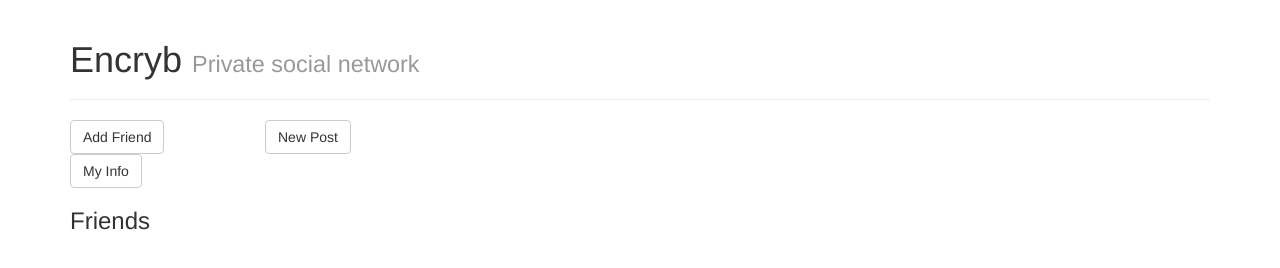
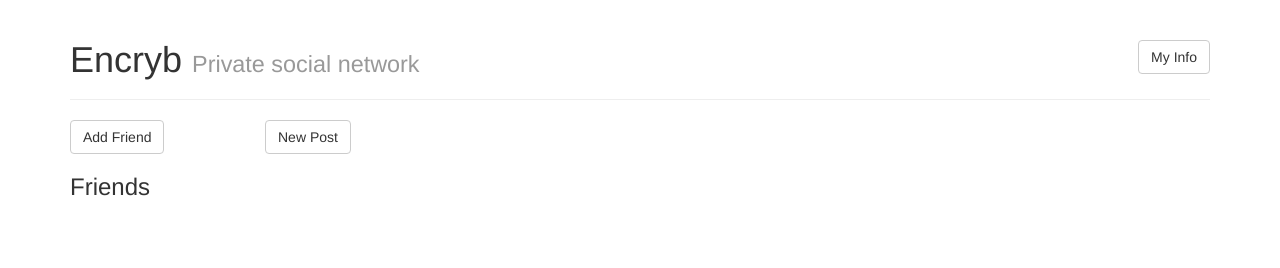
Before and after one commit to encryb/encryb-javascript, a plain HTML site: page require.html in a window 1280 px wide. Drawn offline with Linux system fonts and the light colour scheme.

Commit message:
Move my info button to right top corner.

```diff
--- a/require.html
+++ b/require.html
@@ -11,14 +11,13 @@
 <body>
 <div id="container" class="container">
     <div class="page-header">
+        <div class="pull-right"><a href="#" id="myInfo" class="btn btn-default" role="button">My Info</a></div>
         <h1>Encryb <small>Private social network</small></h1>
-
     </div>
 
     <div class="row">
         <div class="col-lg-2">
             <a href="#" id="addFriend" class="btn btn-default" role="button">Add Friend</a>
-            <a href="#" id="myInfo" class="btn btn-default" role="button">My Info</a>
             <h3>Friends</h3>
             <div id="friends"></div>
         </div>
```
